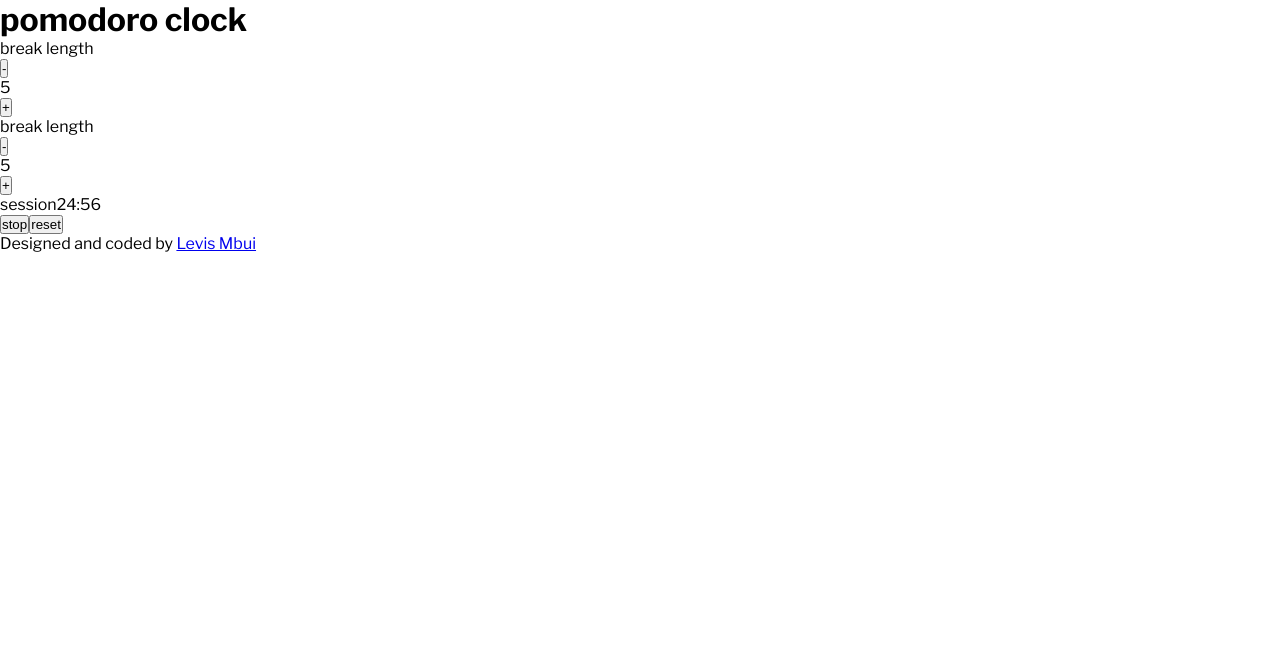
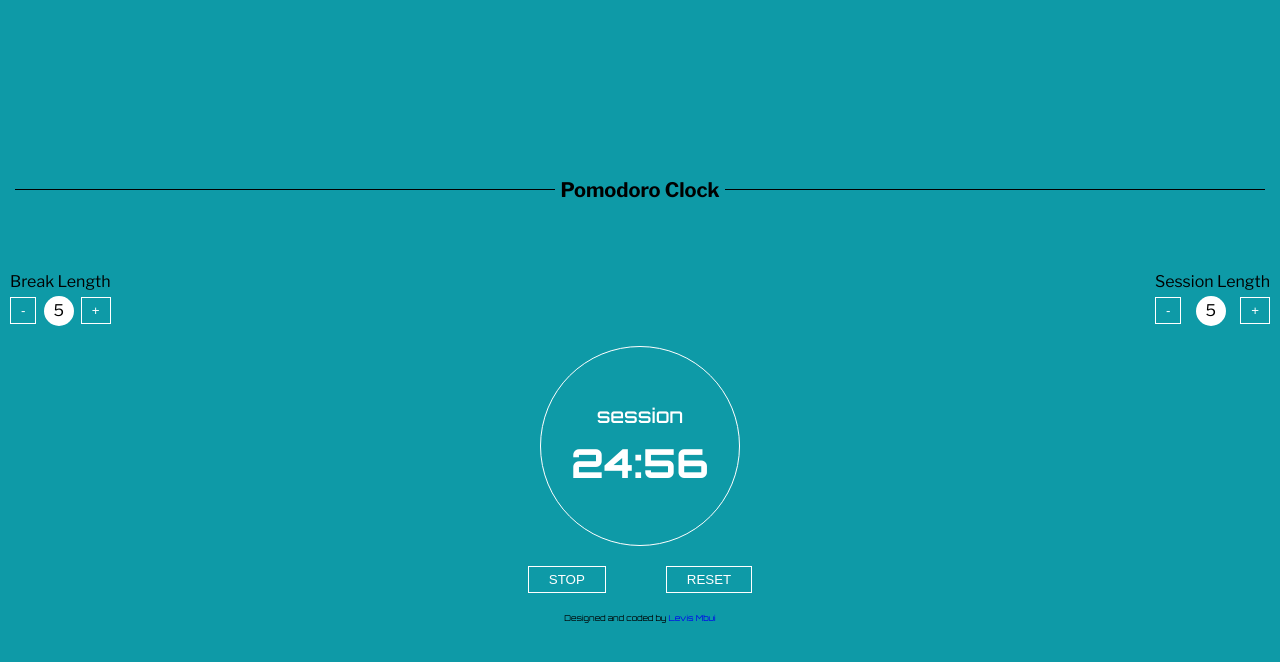
Before and after one commit to Levis155/pomodoro-clock, a React (Vite) app: page / in a window 1280 px wide. Shown: the top 662 px of the page. Built offline with nearby package versions, Linux system fonts and the light colour scheme.

Commit message:
add styles

```diff
--- a/src/App.css
+++ b/src/App.css
@@ -0,0 +1,102 @@
+.app-wrapper {
+  background-color: rgb(14, 154, 167);
+  height: 100vh;
+  display: flex;
+  flex-direction: column;
+  justify-content: center;
+  align-items: center;
+  gap: 2rem;
+  padding-inline: 1rem;
+}
+.app-title {
+  margin-bottom: 5rem;
+  display: flex;
+  align-items: center;
+  width: 100%;
+}
+.app-title h1 {
+  font-size: 2rem;
+  text-transform: capitalize;
+}
+hr {
+  flex: 1;
+  border: none;
+  height: 1px;
+  background-color: black;
+  margin: 0 5px;
+}
+.timer-length-btns {
+  width: 100%;
+  display: flex;
+  justify-content: space-between;
+}
+.break-length span,
+.session-length span {
+  text-transform: capitalize;
+}
+.increment-decrement-btns {
+  margin-top: 0.5rem;
+  display: flex;
+  justify-content: space-between;
+  align-items: center;
+}
+.increment-decrement-btns button {
+  padding: 0.5rem 1rem;
+  background-color: transparent;
+  border: 1px solid white;
+  color: white;
+}
+.length-display {
+  display: flex;
+  justify-content: center;
+  align-items: center;
+  width: 3rem;
+  height: 3rem;
+  border-radius: 50%;
+  background-color: white;
+  color: black;
+}
+.timer {
+  border: 1px solid white;
+  width: 20rem;
+  height: 20rem;
+  border-radius: 50%;
+  display: flex;
+  flex-direction: column;
+  align-items: center;
+  justify-content: center;
+  gap: 1rem;
+}
+.timer-title {
+  color: white;
+  font-size: 2rem;
+  font-weight: 500;
+  font-family: var(--secondary-font);
+}
+.timer-countdown {
+  color: white;
+  font-size: 4rem;
+  font-weight: 800;
+  font-family: var(--secondary-font);
+}
+.stop-reset-btns {
+  width: 100%;
+  display: flex;
+  justify-content: center;
+  gap: 6rem;
+}
+.stop-reset-btns button {
+  padding: 0.5rem 2rem;
+  border: 1px solid white;
+  background-color: transparent;
+  color: white;
+  text-transform: uppercase;
+  font-weight: 500;
+}
+.dev-info {
+  font-size: .8rem;
+  font-family: var(--secondary-font);
+}
+.dev-info a {
+  text-decoration: none;
+}
--- a/src/App.tsx
+++ b/src/App.tsx
@@ -3,38 +3,43 @@ import "./App.css";
 function App() {
   return (
     <div className="app-wrapper">
-      <h1>pomodoro clock</h1>
+      <div className="app-title">
+        <hr />
+        <h1>pomodoro clock</h1>
+        <hr />
+      </div>
+
       <div className="timer-length-btns">
         <div className="break-length">
           <span>break length</span>
-          <div>
+          <div className="increment-decrement-btns">
             <button>-</button>
-            <div>5</div>
+            <div className="length-display">5</div>
             <button>+</button>
           </div>
         </div>
 
         <div className="session-length">
-          <span>break length</span>
-          <div>
+          <span>session length</span>
+          <div className="increment-decrement-btns">
             <button>-</button>
-            <div>5</div>
+            <div className="length-display">5</div>
             <button>+</button>
           </div>
         </div>
       </div>
 
-      <div>
-        <span>session</span>
-        <span>24:56</span>
+      <div className="timer">
+        <span className="timer-title">session</span>
+        <span className="timer-countdown">24:56</span>
       </div>
 
-      <div>
+      <div className="stop-reset-btns">
         <button>stop</button>
         <button>reset</button>
       </div>
 
-      <span>Designed and coded by <a href="https://www.linkedin.com/in/levis-mbui/">Levis Mbui</a></span>
+      <span className="dev-info">Designed and coded by <a href="https://www.linkedin.com/in/levis-mbui/" target="_blank">Levis Mbui</a></span>
     </div>
   );
 }
```
